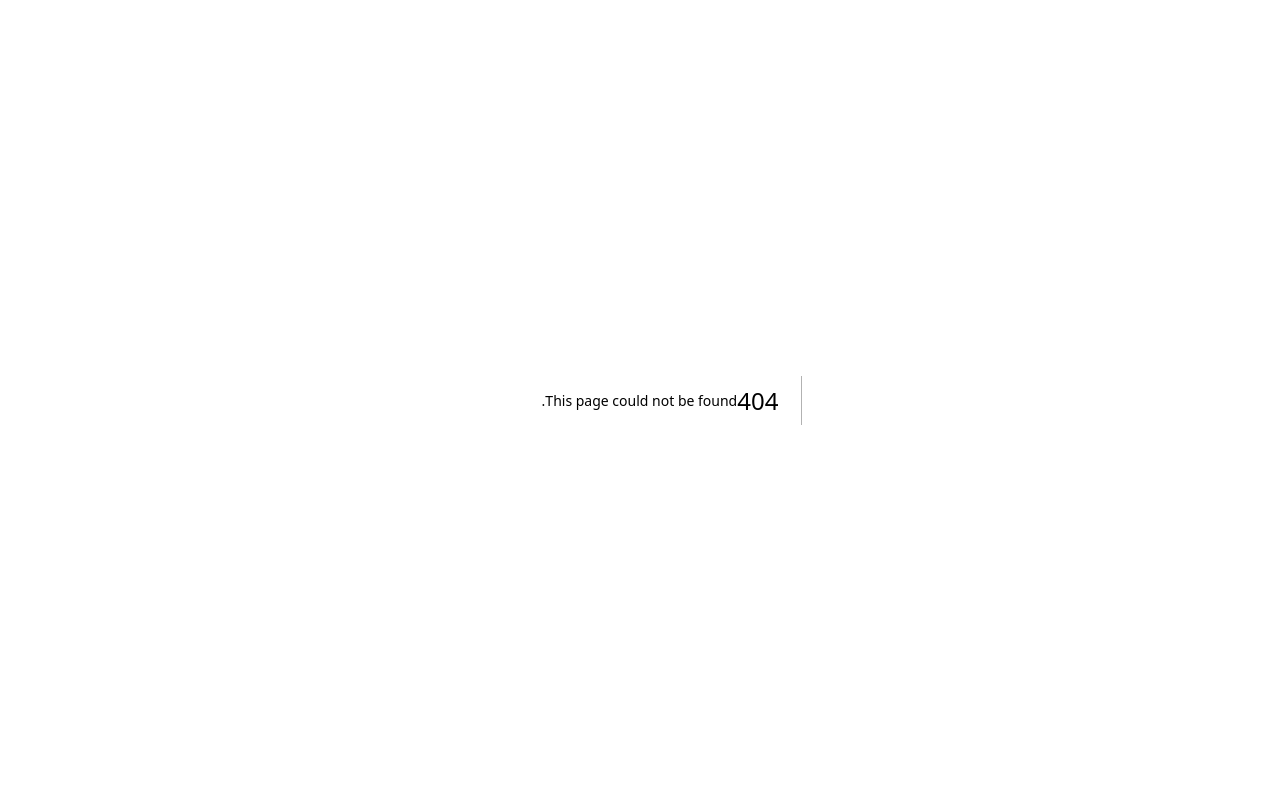
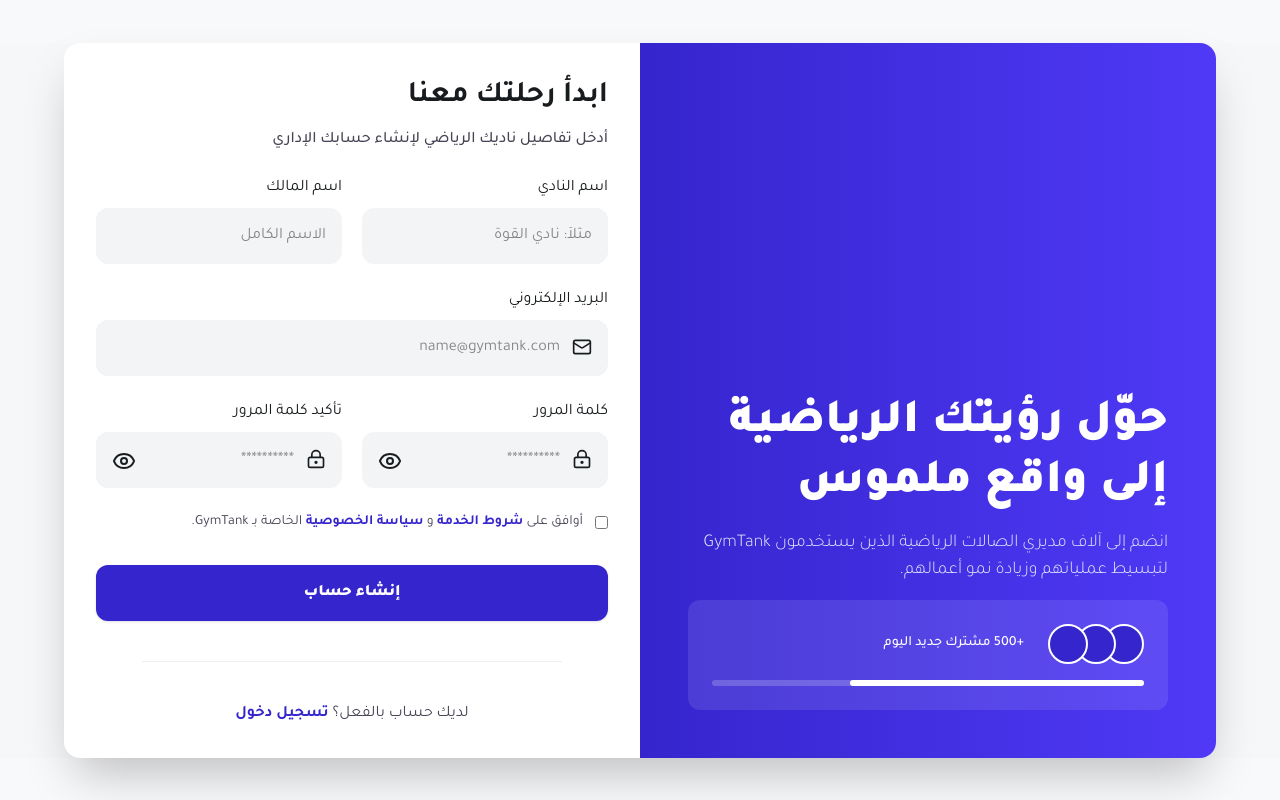
Before and after one commit to Mohamed-Mos-aad/gym-tank, a Next.js app: page /sign-up in a window 1280 px wide. Before the commit this address had no page. Built offline with nearby package versions, Linux system fonts and the light colour scheme.

Commit message:
sign up page finished; user dashboard layout finished

```diff
--- /dev/null
+++ b/src/app/(auth)/sign-up/page.tsx
@@ -0,0 +1,8 @@
+// ** Pages
+import SignUp from "@/pages/auth/SignUp";
+
+
+
+export default function Page() {
+    return <SignUp />
+}
--- a/src/app/[auth]/login/layout.tsx
+++ /dev/null
@@ -1,8 +0,0 @@
-// ** Layouts
-import AuthLayout from "@/layouts/AuthLayout";
-
-
-
-export default function layout({ children }: { children: React.ReactNode }) {
-    return <AuthLayout>{children}</AuthLayout>
-}
--- /dev/null
+++ b/src/app/user/home/page.tsx
@@ -0,0 +1,8 @@
+// ** Pages
+import Home from './../../../pages/user/Home';
+
+
+
+export default function page() {
+    return <Home />
+}
--- /dev/null
+++ b/src/app/user/layout.tsx
@@ -0,0 +1,10 @@
+// ** Hooks && Tools
+import React from "react";
+// ** Layouts
+import UserLayout from "@/layouts/UserLayout";
+
+
+
+export default function Layout({ children }: { children: React.ReactNode }) {
+    return <UserLayout>{children}</UserLayout>;
+}
--- /dev/null
+++ b/src/app/user/page.tsx
@@ -0,0 +1,8 @@
+// ** Hooks && Tools
+import { redirect } from "next/navigation";
+
+
+
+export default function Page() {
+    redirect("/user/home");
+}
--- a/src/components/ui/Input.tsx
+++ b/src/components/ui/Input.tsx
@@ -3,16 +3,18 @@
 import { InputHTMLAttributes, useState } from 'react';
 // ** Assets
 import { Eye, EyeOff, LockKeyhole, Mail } from 'lucide-react';
+import Link from 'next/link';
 // ** Interfaces
 interface InputProps extends InputHTMLAttributes<HTMLInputElement> {
     id: string;
     label: string;
     type: "email" | "text" | "password";
+    forgetPassword?: boolean;
 }
 
 
 
-export default function Input({id, label, type, ...props}:InputProps) {
+export default function Input({id, label, type, forgetPassword, ...props}:InputProps) {
     // ** States
     const [passwordHidden, setPasswordHidden] = useState<boolean>(true);
 
@@ -36,7 +38,13 @@ export default function Input({id, label, type, ...props}:InputProps) {
                     )}
                 </div>
             }
-            <label htmlFor={id}>{label}</label>
+            <label htmlFor={id} className='flex justify-between items-center'>
+                {label}
+                {
+                    type === 'password' && forgetPassword &&
+                    <Link href={''} className='text-[14px] font-bold text-brand-500'>نسيت كلمة المرور؟</Link>
+                }
+            </label>
             {
                 type === 'password' &&
                 <div className="absolute left-4 top-[50%] translate-y-1.25 cursor-pointer" onClick={passwordStateToggleHandler}>
@@ -48,7 +56,7 @@ export default function Input({id, label, type, ...props}:InputProps) {
                     }
                 </div>
             }
-            <input type={type !== 'password' ? type : passwordHidden ? type : 'text'} name={id} id={id} className={`w-full rounded-xl bg-neutral-100 py-4 ${type !== 'text' && 'pr-12'} pl-4`} {...props}/>
+            <input type={type !== 'password' ? type : passwordHidden ? type : 'text'} name={id} id={id} className={`w-full rounded-xl bg-neutral-100 py-4 ${type !== 'text' ? 'pr-12' : 'pr-4'} pl-4`} {...props}/>
         </div>
     )
 }
--- /dev/null
+++ b/src/layouts/UserLayout.tsx
@@ -0,0 +1,39 @@
+// ** Hooks && Tools
+import Link from "next/link";
+import React from "react";
+
+
+
+export default function UserLayout({ children }: { children: React.ReactNode }) {
+    return (
+        <div className="w-full min-h-screen flex items-start bg-[#F8FAFC]">
+            <section className="w-64 min-h-screen flex flex-col gap-10 border border-[#C7C4D8]/15 px-4 py-6 relative">
+                <div>
+                    <h1 className="text-[24px] font-black text-brand-500">جيم تانك</h1>
+                    <h2 className="text-[10px] text-neutral-700">إدارة الجيم الذكية</h2>
+                </div>
+                <ul className="flex flex-col gap-2 text-[#64748B]">
+                    <li>
+                        <Link href={""} className="flex items-center gap-3 bg-[#EEF2FF]/50 rounded-lg px-4 py-3 font-bold text-brand-500">لوحة القيادة</Link>
+                    </li>
+                    <li>
+                        <Link href={""} className="flex items-center gap-3 px-4 py-3">الأعضاء</Link>
+                    </li>
+                    <li>
+                        <Link href={""} className="flex items-center gap-3 px-4 py-3">الاشتراكات</Link>
+                    </li>
+                    <li>
+                        <Link href={""} className="flex items-center gap-3 px-4 py-3">الإعدادات</Link>
+                    </li>
+                </ul>
+                <Link href={"/"} className="flex items-center gap-3 text-[16px] text-[#64748B] px-4 py-3 absolute bottom-3">تسجيل الخروج</Link>
+            </section>
+            <div>
+                <nav>
+                    navbar
+                </nav>
+                {children}
+            </div>
+        </div>
+    );
+}
--- a/src/pages/auth/Login.tsx
+++ b/src/pages/auth/Login.tsx
@@ -1,5 +1,8 @@
+// ** Components
 import Button from "@/components/ui/Button";
 import Input from "@/components/ui/Input";
+
+
 
 export default function Login() {
     return (
@@ -20,7 +23,7 @@ export default function Login() {
                 <p className="text-[15px] font-medium text-neutral-700 sm:text-[16px]">مرحباً بك مجدداً في نظام الإدارة الخاص بك</p>
                 <form className="mt-4 flex flex-col gap-5 sm:gap-6">
                     <Input id="email" label="البريد الإلكتروني" type="email" placeholder="name@gymtank.com"/>
-                    <Input id="password" label="كلمة المرور" type="password"/>
+                    <Input id="password" label="كلمة المرور" type="password" placeholder="************"/>
                     <Button variant="primary" className="mt-2 w-full py-4">تسجيل الدخول</Button>
                 </form>
                 <span className="mx-auto my-8 h-px w-full max-w-105 bg-neutral-200"></span>
--- /dev/null
+++ b/src/pages/auth/SignUp.tsx
@@ -0,0 +1,76 @@
+// ** Hooks && Tools
+import Link from "next/link";
+// ** Components
+import Button from "@/components/ui/Button";
+import Input from "@/components/ui/Input";
+
+
+
+export default function SignUp() {
+    return (
+        <main className="mx-auto grid min-h-screen w-full max-w-6xl overflow-hidden bg-white lg:min-h-[85vh] lg:grid-cols-2 lg:rounded-2xl lg:shadow-2xl">
+            <div className="flex flex-col justify-end gap-3 bg-linear-to-r from-brand-500 to-indigo-600 p-6 sm:p-8 lg:min-h-0 lg:gap-4 lg:p-12">
+                <h1 className="text-3xl font-black leading-tight text-white sm:text-4xl lg:text-[48px]">
+                    حوّل رؤيتك
+                    الرياضية إلى واقع
+                    ملموس
+                </h1>
+                <p className="text-[15px] font-light text-indigo-100 sm:text-[16px] lg:text-[18px]">
+                    انضم إلى آلاف مديري الصالات الرياضية الذين
+                    يستخدمون GymTank لتبسيط عملياتهم وزيادة نمو
+                    أعمالهم.
+                </p>
+                <div className="w-full flex flex-col gap-4 bg-white/10 p-6 rounded-xl">
+                    <div className="flex items-center">
+                        <div className="flex">
+                            <div className="w-10 h-10 bg-brand-500 rounded-full border-2 border-white">
+
+                            </div>
+                            <div className="w-10 h-10 bg-brand-500 rounded-full border-2 border-white relative translate-x-3">
+
+                            </div>
+                            <div className="w-10 h-10 bg-brand-500 rounded-full border-2 border-white relative translate-x-6">
+
+                            </div>
+                        </div>
+                        <h2 className="text-[14px] font-medium text-white">+500 مشترك جديد اليوم</h2>
+                    </div>
+                    <div className="w-full h-1.5 flex justify-start bg-white/20 rounded-full">
+                        <span className="w-[68%] h-1.5 bg-white rounded-full"></span>
+                    </div>
+                </div>
+            </div>
+            <div className="flex flex-col justify-center gap-2 p-6 sm:p-8 lg:max-p-12">
+                <h2 className="text-[28px] font-bold text-neutral-900 sm:text-[30px]">ابدأ رحلتك معنا</h2>
+                <p className="text-[15px] font-medium text-neutral-700 sm:text-[16px]">أدخل تفاصيل ناديك الرياضي لإنشاء حسابك الإداري</p>
+                <form className="mt-4 flex flex-col gap-5 sm:gap-6">
+                    <div className="grid grid-cols-2 gap-5">
+                        <Input id="text" label="اسم النادي" type="text" placeholder="مثلاً: نادي القوة"/>
+                        <Input id="text" label="اسم المالك" type="text" placeholder="الاسم الكامل"/>
+                    </div>
+                    <Input id="email" label="البريد الإلكتروني" type="email" placeholder="name@gymtank.com"/>
+                    <div className="grid grid-cols-2 gap-5">
+                        <Input id="password" label="كلمة المرور" type="password" placeholder="**********"/>
+                        <Input id="password" label="تأكيد كلمة المرور" type="password" placeholder="**********"/>
+                    </div>
+                    <div className="flex items-center gap-3">
+                        <input type="checkbox" name="" id="" />
+                        <label htmlFor="" className="text-[14px] text-neutral-700">
+                            أوافق على
+                            <Link href={""} className="font-bold text-brand-500"> شروط الخدمة </Link>
+                            و
+                            <Link href={""} className="font-bold text-brand-500"> سياسة الخصوصية </Link>
+                            الخاصة بـ GymTank.
+                        </label>
+                    </div>
+                    <Button variant="primary" className="mt-2 w-full py-4">إنشاء حساب</Button>
+                </form>
+                <span className="mx-auto my-8 h-px w-full max-w-105 bg-neutral-200"></span>
+                <h4 className="text-center text-[15px] text-neutral-700 sm:text-[16px]">
+                    لديك حساب بالفعل؟
+                    <Link href={'/login'} className="text-[16px] font-bold text-brand-500"> تسجيل دخول</Link>
+                </h4>
+            </div>
+        </main>
+    )
+}
--- /dev/null
+++ b/src/pages/user/Home.tsx
@@ -0,0 +1,7 @@
+export default function Home() {
+    return (
+        <div>
+        Home
+        </div>
+    )
+}
```
